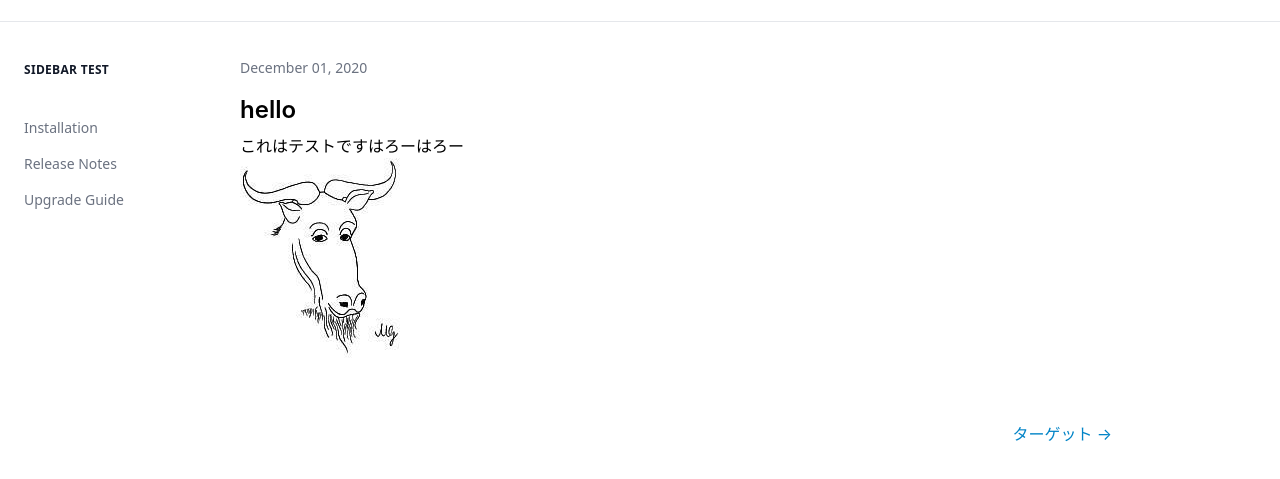
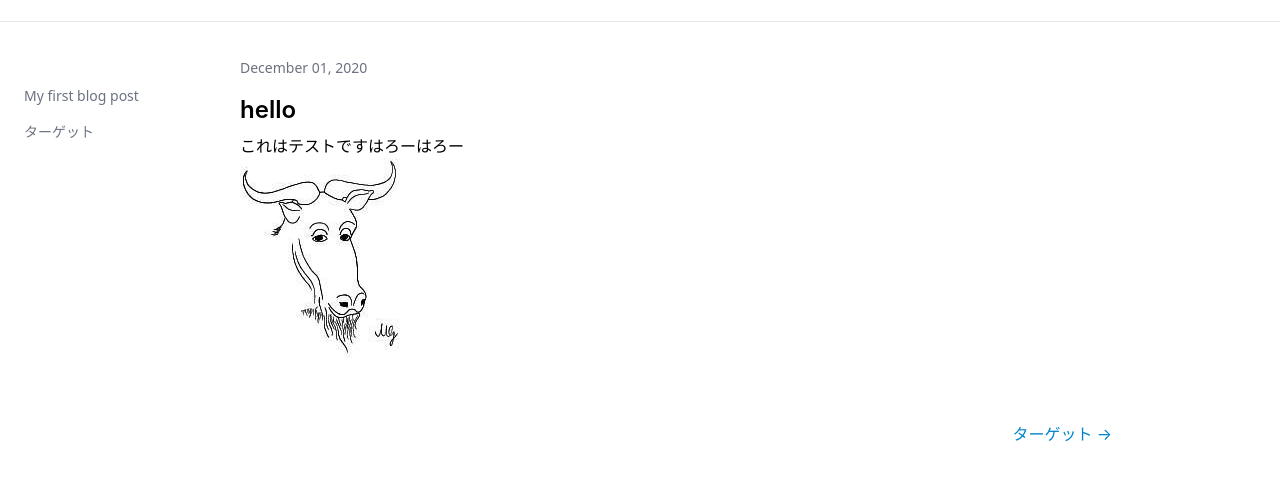
Before and after one commit to voyagegroup/make-advent-calendar-2020, a Gatsby site: page /my-first-post in a window 1280 px wide. Shown: the part 79-558 px from the top of the page. Built offline with nearby package versions, Linux system fonts and the light colour scheme; Gatsby itself is replaced by a stand-in of ours; a small style sheet from the web is missing.

Commit message:
add sidebar links

```diff
--- a/src/components/sidebar.js
+++ b/src/components/sidebar.js
@@ -1,38 +1,21 @@
 import React from "react"
 import { Link } from "gatsby"
 
-const Sidebar = () => (
+const Sidebar = ({ nodes }) => (
   <nav className="px-1 pt-6 overflow-y-auto font-medium text-base sm:px-3 lg:text-sm pb-10 lg:pt-10 lg:pb-16 sticky?lg:h-(screen-18)">
     <ul>
-      <h5 className="px-3 mb-3 lg:mb-3 uppercase tracking-wide font-semibold text-sm lg:text-xs text-gray-900">
-        Sidebar test
-      </h5>
-      <li className="mt-8">
+      <li className="mt-4">
         <ul>
-          <li>
+          {nodes.map((row, index) => (
+          <li key={index}>
             <Link
               className="px-3 py-2 transition-colors duration-200 relative block hover:text-gray-900 text-gray-500"
-              href=""
+              href={row.node.frontmatter.slug}
             >
-              <span className="relative">Installation</span>
+              <span className="relative">{row.node.frontmatter.title}</span>
             </Link>
           </li>
-          <li>
-            <Link
-              className="px-3 py-2 transition-colors duration-200 relative block hover:text-gray-900 text-gray-500"
-              href=""
-            >
-              <span className="relative">Release Notes</span>
-            </Link>
-          </li>
-          <li>
-            <Link
-              className="px-3 py-2 transition-colors duration-200 relative block hover:text-gray-900 text-gray-500"
-              href=""
-            >
-              <span className="relative">Upgrade Guide</span>
-            </Link>
-          </li>
+          ))}
         </ul>
       </li>
     </ul>
--- a/src/templates/template.js
+++ b/src/templates/template.js
@@ -18,14 +18,13 @@
   const next = pageContext.nodes[index + 1]
     ? pageContext.nodes[index + 1].node
     : null
-  console.log(pageContext)
 
   return (
     <>
       <Header siteTitle="Makefile" />
       <main className="w-full mx-auto grid grid-cols-12 grid-flow-col gap-4">
         <section className="col-span-2 lg:block hidden">
-          <Sidebar />
+          <Sidebar nodes={ pageContext.nodes } />
         </section>
         <section className="col-span-10 lg:max-w-4xl">
           <article>
```
